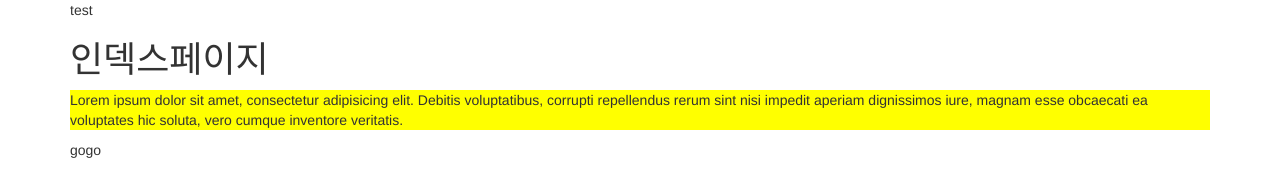
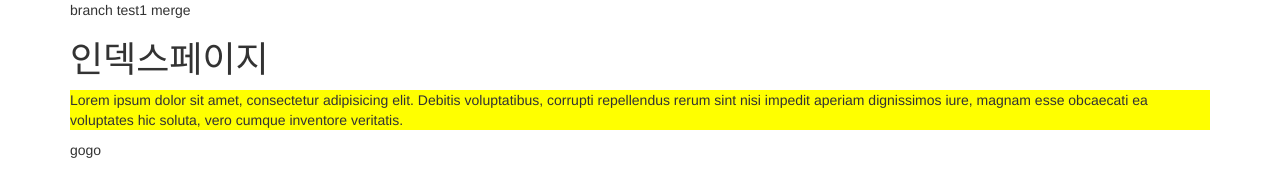
Before and after one commit to gosirang/yourApp, a plain HTML site: page index.html in a window 1280 px wide. Drawn offline with Linux system fonts and the light colour scheme.

Commit message:
master -> lab1

```diff
--- a/index.html
+++ b/index.html
@@ -12,7 +12,8 @@
 </head>
 <body>
 <div class="container">
-test
+branch test1
+merge
 	<h1>인덱스페이지</h1>
 	<p>Lorem ipsum dolor sit amet, consectetur adipisicing elit. Debitis voluptatibus, corrupti repellendus rerum sint nisi impedit aperiam dignissimos iure, magnam esse obcaecati ea voluptates hic soluta, vero cumque inventore veritatis.</p>
 	gogo
```
